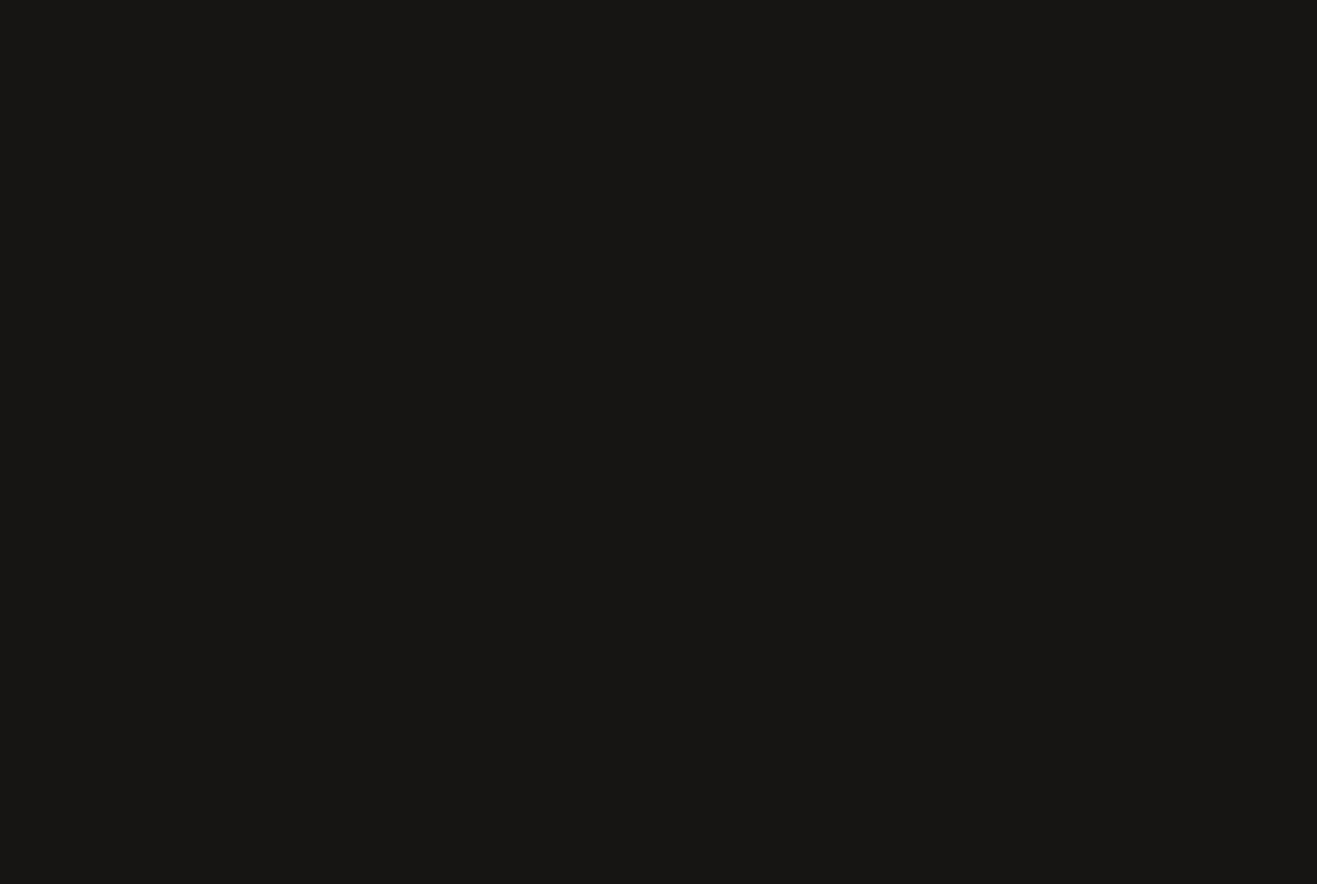
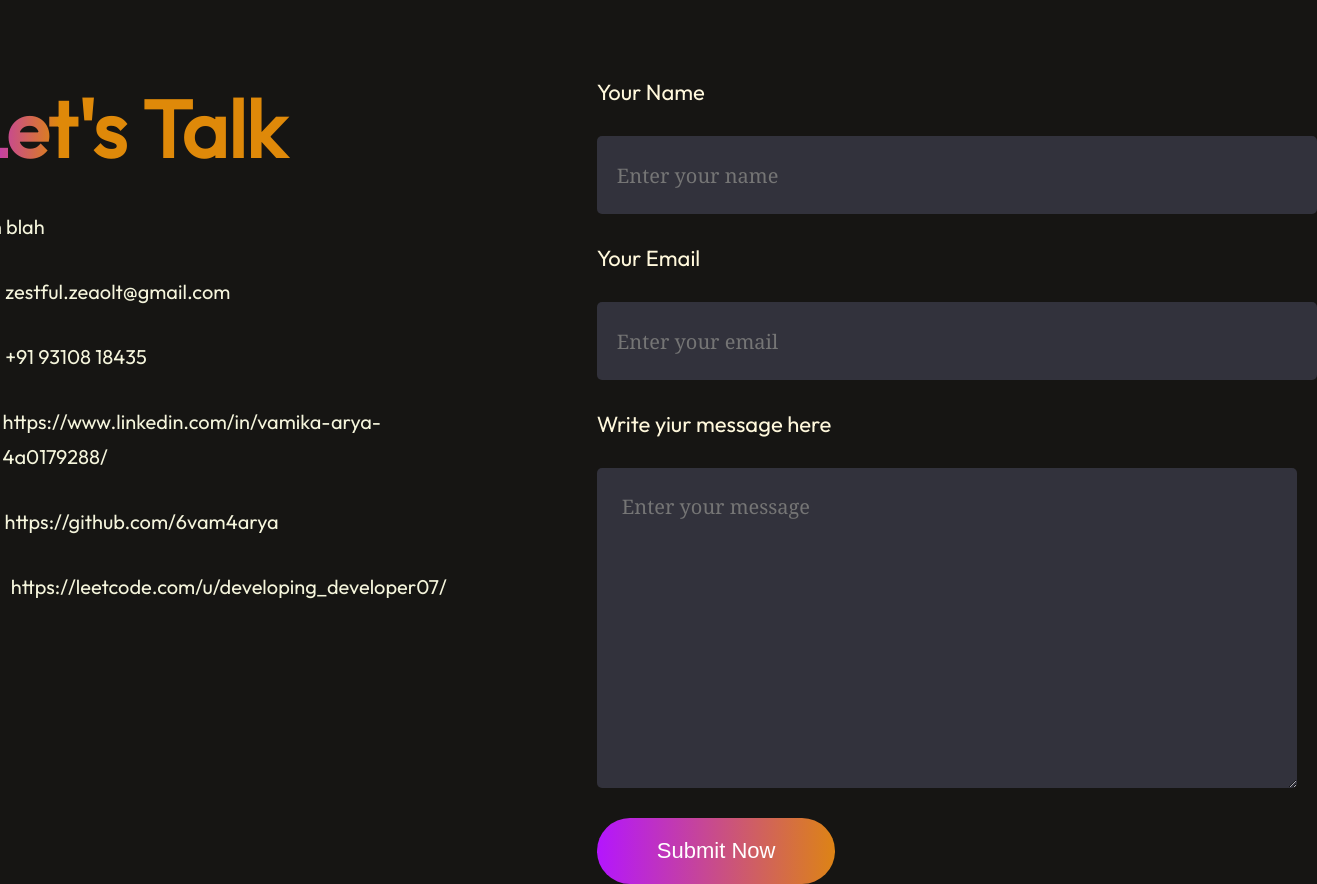
Before and after one commit to 6vam4arya/My-Website-Portfolio, a React (Vite) app: page / in a window 1280 px wide. Shown: the part 3720-4604 px from the top of the page, 1317 px wide, since content can reach past the window. Before the commit the page ends 3537 px from the top, so only its background shows below. Built offline with nearby package versions, Linux system fonts and the light colour scheme.

Commit message:
Reach out Section

```diff
--- /dev/null
+++ b/Components/Contact Area/contact.css
@@ -0,0 +1,111 @@
+.contact{
+    display: flex;
+    flex-direction: column;
+    align-items: center;
+    justify-content: center;
+    gap:80px;
+    margin:80px 170px;
+}
+
+.contact-title{
+    position: relative;
+}
+
+.contact-title h1{
+    padding: 0px 30px;
+    font-weight: 600;
+    font-size:80px;
+}
+
+.contact-section{
+    display: flex;
+    gap:150px;
+}
+
+.contact-left{
+    display: flex;
+    flex-direction: column;
+    gap: 30px;
+}
+
+.contact-left h1{
+    font-size: 80px;
+    font-weight: 700;
+    background: linear-gradient(270deg,#DF8909 80%, #B415FF 100%);
+    background-clip: text;
+    -webkit-background-clip: text;
+    -webkit-text-fill-color: transparent;
+}
+
+.contact-left p{
+    max-width: 550px;
+    color:beige;
+    font-size: 20px;
+    line-height: 35px;
+}
+
+.contact-details{
+    display: flex;
+    flex-direction: column;
+    gap:30px;
+    color:rgb(247, 236, 220);
+    font-size: 22px;
+}
+
+.contact-detail{
+    display: flex;
+    align-items: center;
+    gap:20px;
+}
+
+.contact-right{
+    display: flex;
+    flex-direction: column;
+    align-items: start;
+    gap:30px;
+}
+
+.contact-right label{
+    color:cornsilk;
+    font-size: 22px;
+    font-weight: 500;
+}
+
+.contact-right input{
+    border:none;
+    width: 700px;
+    height: 78px;
+    padding-left: 20px;
+    border-radius: 5px;
+    background: #32323c;
+    color:#A0A0A0;
+    font-family: Georgia, 'serif';
+    font-size: 20px;
+}
+
+.contact-right textarea{
+    width:650px;
+    border: none;
+    padding: 25px;
+    border-radius: 5px;
+    background: #32323c;
+    color: #A0A0A0;
+    font-family: Georgia, 'serif';
+    font-size: 20px;
+}
+
+.contact-submit{
+    border:none;
+    color: white;
+    border-radius: 50px;
+    background: linear-gradient(270deg,#DF8909 -5.09%, #B415FF 100.28%);
+    font-size: 22px;
+    padding: 20px 60px;
+    margin: bottom 50px;
+    cursor:pointer;
+    transition: 0.3s;
+}
+
+.contact-right button:hover{
+    transform: scale(1.1);
+}
--- /dev/null
+++ b/Components/Contact Area/contact.jsx
@@ -0,0 +1,57 @@
+import React from 'react'
+import './contact.css'
+import { FontAwesomeIcon } from '@fortawesome/react-fontawesome';
+import { faEnvelope, faPhone, faCode } from '@fortawesome/free-solid-svg-icons';
+import { faLinkedin, faGithub } from '@fortawesome/free-brands-svg-icons';
+
+const contact = () => {
+  return (
+    <div className='contact'>
+
+        <div className="contact-title">
+            <h1>Get In Touch</h1>
+        </div>
+
+        <div className="contact-section">
+            <div className="contact-left">
+                <h1>Let's Talk</h1>
+                <p>blah blah</p>
+                <div className="contact-details">
+                    <div className="contact-detail">
+                        <FontAwesomeIcon icon={faEnvelope}/>
+                        <p>zestful.zeaolt@gmail.com</p>
+                    </div>
+                    <div className="contact-detail">
+                        <FontAwesomeIcon icon={faPhone}/>
+                        <p>+91 93108 18435</p>
+                    </div>
+                    <div className="contact-detail">
+                        <FontAwesomeIcon icon={faLinkedin}/>
+                        <p>https://www.linkedin.com/in/vamika-arya-4a0179288/</p>
+                    </div>
+                    <div className="contact-detail">
+                        <FontAwesomeIcon icon={faGithub}/>
+                        <p>https://github.com/6vam4arya</p>
+                    </div>
+                    <div className="contact-detail">
+                        <FontAwesomeIcon icon={faCode}/>
+                        <p>https://leetcode.com/u/developing_developer07/</p>
+                    </div>
+                </div>
+            </div>
+            <form className="contact-right">
+                <label htmlFor=''>Your Name</label>
+                <input type='text' placeholder='Enter your name' name='name'/>
+                <label htmlFor=''>Your Email</label>
+                <input type='email' placeholder='Enter your email' name='email'/>
+                <label htmlFor=''>Write yiur message here</label>
+                <textarea name="message" rows="10" placeholder='Enter your message'/>
+                <button type='submit' className='contact-submit'>Submit Now</button>
+            </form>
+        </div>
+
+    </div>
+  )
+}
+
+export default contact
--- a/src/App.jsx
+++ b/src/App.jsx
@@ -3,6 +3,7 @@ import Navbar from '../Components/Navbar/Navbar'
 import Profile from '../Components/Profile/Profile'
 import About from '../Components/About/About'
 import Project from '../Components/Projects/Project'
+import Contact from '../Components/Contact Area/contact'
 
 //we have to import jsx file from components folder
 
@@ -13,6 +14,7 @@ const App = () => {
       <Profile/>
       <About/>
       <Project/>
+      <Contact/>
     </>
   )
 }
```
